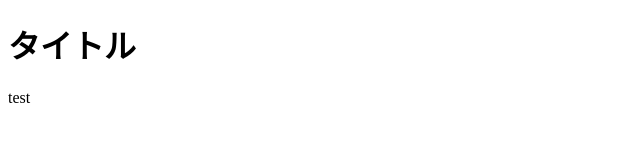
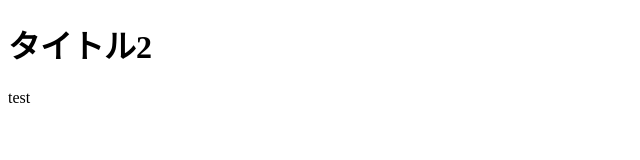
Before and after one commit to miyai-xenda/test, a plain HTML site: page index.html in a window 1280 px wide. Shown: the full height of the page, 0-640 px from the left. Drawn offline with Linux system fonts and the light colour scheme.

Commit message:
タイトルを変更

```diff
--- a/index.html
+++ b/index.html
@@ -7,7 +7,7 @@
   <title>test</title>
 </head>
 <body>
-  <h1>タイトル</h1>
+  <h1>タイトル2</h1>
   <p>test</p>
 </body>
 </html>
```
